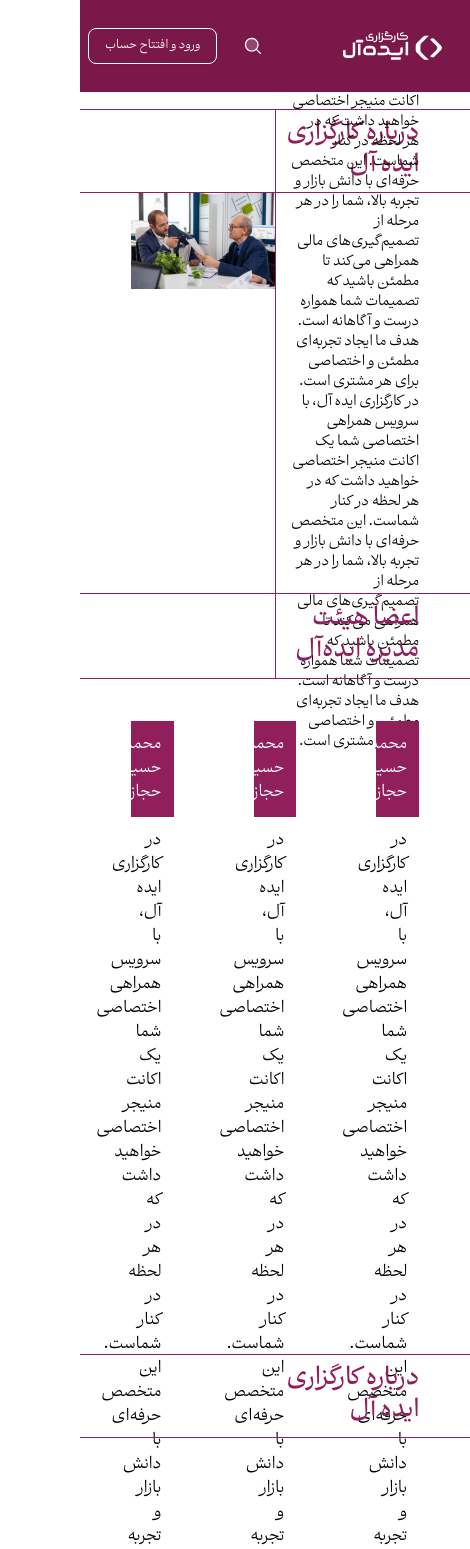
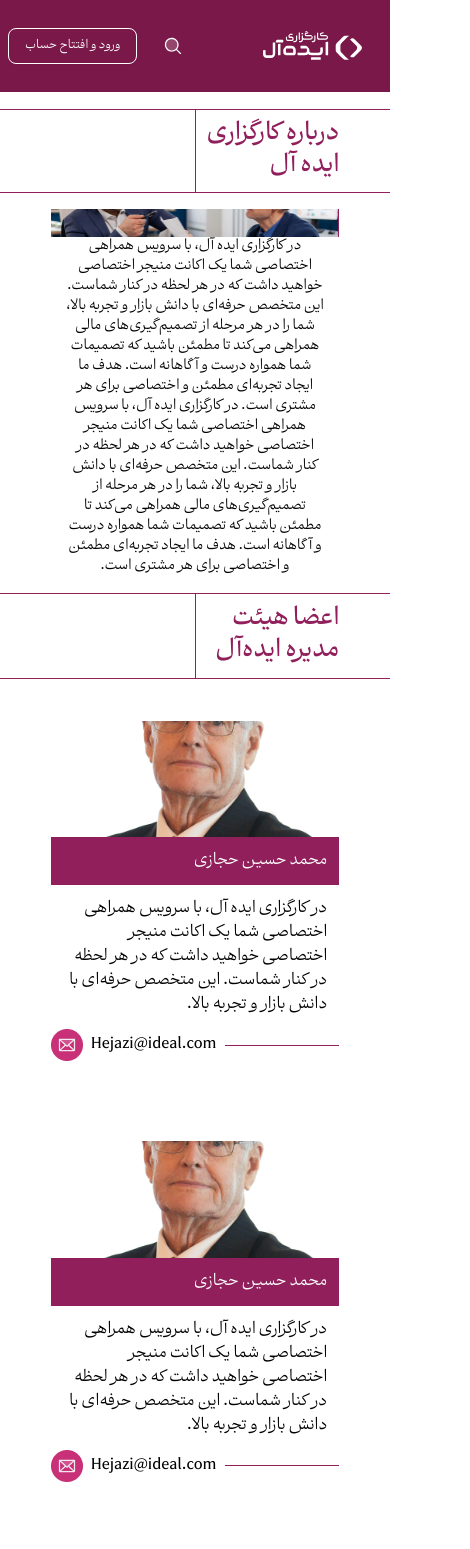
Before and after one commit to Taha-sabiri/IdealKooshaApp, a Next.js app: page /about-us in a window 390 px wide. Shown: the top 1549 px of the page, 470 px wide, since content can reach past the window. Built offline with nearby package versions, Linux system fonts and the light colour scheme.

Commit message:
responsive

```diff
--- a/src/app/(public)/about-us/page.tsx
+++ b/src/app/(public)/about-us/page.tsx
@@ -15,14 +15,14 @@
                 <div className=" h-full  flex w-full">
                 </div>
             </div>
-            <div className="text-2xl h-[47.5svh]  border-b border-koosha-pr flex justify-center items-center px-[13svw] ">
-                <div className="border-l border-koosha-pr h-full  flex w-full items-center ">
-                    <p className="text-sm w-[90%]">در کارگزاری ایده آل، با سرویس همراهی اختصاصی شما یک اکانت منیجر اختصاصی خواهید داشت که در هر لحظه در کنار شماست. این متخصص حرفه‌ای با دانش بازار و تجربه بالا، شما را در هر مرحله از تصمیم‌گیری‌های مالی همراهی می‌کند تا مطمئن باشید که تصمیمات شما همواره درست و آگاهانه است. هدف ما ایجاد تجربه‌ای مطمئن و اختصاصی برای هر مشتری است.
+            <div className="text-2xl h-[47.5svh] py-4 md:py-0 border-b border-koosha-pr flex  md:flex-row justify-center items-center px-[13svw] flex-col-reverse j  ">
+                <div className="border-none md:border-l border-koosha-pr h-full  flex w-full items-center justify-center ">
+                    <p className="text-sm w-[90%] text-center md:text-right  ">در کارگزاری ایده آل، با سرویس همراهی اختصاصی شما یک اکانت منیجر اختصاصی خواهید داشت که در هر لحظه در کنار شماست. این متخصص حرفه‌ای با دانش بازار و تجربه بالا، شما را در هر مرحله از تصمیم‌گیری‌های مالی همراهی می‌کند تا مطمئن باشید که تصمیمات شما همواره درست و آگاهانه است. هدف ما ایجاد تجربه‌ای مطمئن و اختصاصی برای هر مشتری است.
 
                         در کارگزاری ایده آل، با سرویس همراهی اختصاصی شما یک اکانت منیجر اختصاصی خواهید داشت که در هر لحظه در کنار شماست. این متخصص حرفه‌ای با دانش بازار و تجربه بالا، شما را در هر مرحله از تصمیم‌گیری‌های مالی همراهی می‌کند تا مطمئن باشید که تصمیمات شما همواره درست و آگاهانه است. هدف ما ایجاد تجربه‌ای مطمئن و اختصاصی برای هر مشتری است.</p>
                 </div>
-                <div className=" h-full  flex w-full">
-                    <Image src={about} alt="" className="w-auto h-fit" />
+                <div className=" h-full  flex w-full relative  border-r  border-koosha-pr" >
+                    <Image src={about} alt="" fill className="w-auto h-fit object-cover" />
                 </div>
             </div>
             <div className="text-2xl h-[10svh]   border-b border-koosha-pr flex justify-center items-center px-[13svw] ">
@@ -33,7 +33,7 @@
                 </div>
             </div>
 
-            <div className=" grid grid-cols-3 gap-20 px-[13svw] py-[5svh]  h-[80svh]">
+            <div className=" grid grid-cols-1 md:grid-cols-3 gap-20 px-[13svw] py-[5svh]  md:h-[80svh] h-[150svh]">
 
                 <div className="flex flex-col">
                     <div className=' w-full h-full  relative  '>
@@ -110,20 +110,20 @@
                 </div>
             </div>
 
-            <div className="  py-[20svh] border-b border-koosha-pr flex flex-col justify-center items-center px-[13svw] gap-6 ">
+            <div className="  py-[10svh] md:py-[20svh] border-b border-koosha-pr flex flex-col justify-center items-center px-[13svw] gap-6 ">
                 <p className="text-4xl text-koosha-pr font-black">آکادمی سرمایه‌گذاری ایده‌آل</p>
-                <p className="w-[40svw] text-center">
+                <p className="w:[95svw] md:w-[40svw] text-center">
                     در کارگزاری ایده آل، همراهی در تمام خدمات در نظر گرفته شده است. ما بر این باور هستیم که با ارایه آموزش‌های تخصصی بازار سرمایه و بورس به صورت رایگان از سطح مبتدی با حرفه‌ای شما را برای موفقیت در این بازار همراهی کنیم. برنامه‌های آموزشی ایده‌آل در سه مدل مختلف طراحی شده است. تقویم آموزش برخط روزانه و هفتگی، مقالات و تحلیل‌های تخصصی بازار سرمایه و ویدیو‌های آموزشی ضبط شده، از جمله همراهی ما برای آموزش شما است.
                 </p>
             </div>
 
-            <div className="  py-[20svh] bg-koosha-pr flex flex-col justify-center items-center px-[13svw] gap-6 ">
+            <div className=" text-center   py-[10svh] md:py-[20svh] bg-koosha-pr flex flex-col justify-center items-center px-[13svw] gap-6 ">
                 <p className="text-4xl text-white font-black">برای شروع سرمایه‌گذاری نیاز به مشاورین ایده‌آل دارید؟</p>
                 <div className="flex text-2xl text-white gap-2 items-center justify-center  ">
                     <p className="">چت آنلاین</p>
-                    <Image src={Phone} alt="" className="w-[2svw]" />
+                    <Image src={Phone} alt="" className="md:w-[2svw]" />
                     <p>۰۲۱۹۲۰۰۵۲۲۰</p>
-                    <Image src={Phone} alt="" className="w-[2svw]" />
+                    <Image src={Phone} alt="" className="md:w-[2svw]" />
 
                 </div>
             </div>
--- a/src/app/(public)/call-with-us/page.tsx
+++ b/src/app/(public)/call-with-us/page.tsx
@@ -19,26 +19,26 @@
             </div>
 
             <div className="  border-t border-b border-koosha-pr flex justify-center items-center px-[13svw]  ">
-                <div className=" h-full  flex w-full items-center flex-col gap-5  ">
-                    <div className="flex gap-2 items-center  justify-between w-[30svw]">
+                <div className=" h-full  flex w-full items-center flex-col gap-5 py-6  ">
+                    <div className="flex gap-2 items-center   justify-between w-[90svw] md:w-[30svw]">
                         <Image src={map} alt="" className="w-[2svw]" />
 
                         <p className="">خیابان ولیعصر، خیابان عباسپور (توانیر شمالی)، کوچه هومان، پلاک 2، طبقه اول</p>
 
                     </div>
-                    <div className="flex gap-2 items-center w-[30svw]">
+                    <div className="flex gap-2 items-center  w-[90svw] md:w-[30svw]">
                         <Image src={call} alt="" className="w-[2svw]" />
                         <div className="border-t border-koosha-pr w-full"></div>
                         <p className="">Hejazi@ideal.com</p>
 
                     </div>
-                    <div className="flex gap-2 items-center w-[30svw]">
+                    <div className="flex gap-2 items-center w-[90svw] md:w-[30svw]">
                         <Image src={call} alt="" className="w-[2svw]" />
                         <div className="border-t border-koosha-pr w-full "></div>
                         <p className=" w-fit text-nowrap">info@ideal-brokerage.ir</p>
 
                     </div>
-                    <div className="flex gap-2 items-center w-[30svw]">
+                    <div className="flex gap-2 items-center  w-[90svw] md:w-[30svw]">
                         <p className=" w-fit text-nowrap">ایده‌آل را در فضای مجازی دنبال کنید</p>
                         <div className="border-t border-koosha-pr w-full "></div>
 
@@ -48,7 +48,7 @@
 
                     </div>
                 </div>
-                <div className=" h-full flex w-full border-r border-koosha-pr">
+                <div className=" h-full  w-full border-r border-koosha-pr hidden md:flex" >
                     <iframe src="https://www.google.com/maps/embed?pb=!1m18!1m12!1m3!1d25915.602742138326!2d51.36842749950012!3d35.715141500024!2m3!1f0!2f0!3f0!3m2!1i1024!2i768!4f13.1!3m3!1m2!1s0x3f8e00491ff3dcd9%3A0xf0b3697c567024bc!2sTehran%2C%20Tehran%20Province%2C%20Iran!5e0!3m2!1sen!2sde!4v1754717414887!5m2!1sen!2sde" width="600" height="450" loading="lazy" ></iframe>
                 </div>
             </div>
@@ -59,7 +59,7 @@
                 <div className=" h-full  flex w-full">
                 </div>
             </div>
-            <div className="px-[20svw] py-[2svw] grid grid-cols-2 gap-4">
+            <div className="px-[20svw] py-[2svw] grid grid-cols-1 md:grid-cols-2 gap-4">
                 <div className="grid w-full items-center gap-3">
                     <Label htmlFor="name">نام</Label>
                     <Input type="name" id="name" placeholder="نام" />
@@ -68,22 +68,22 @@
                     <Label htmlFor="name">نام</Label>
                     <Input type="name" id="name" placeholder="نام" />
                 </div>
-                <div className="grid w-full items-center gap-3 col-span-2">
+                <div className="grid w-full items-center gap-3 md:col-span-2">
                     <Label htmlFor="name">آدرس ایمیل</Label>
                     <Input type="name" id="name" placeholder="آدرس ایمیل" />
                 </div>
-                <div className="grid w-full gap-3 col-span-2">
+                <div className="grid w-full gap-3 md:col-span-2">
                     <Label htmlFor="message">توضیحات</Label>
                     <Textarea placeholder="توضیحات" id="message" className="w-full" />
                 </div>
             </div>
             <div className="  py-[20svh] bg-koosha-pr flex flex-col justify-center items-center px-[13svw] gap-6 ">
-                <p className="text-4xl text-white font-black">برای شروع سرمایه‌گذاری نیاز به مشاورین ایده‌آل دارید؟</p>
+                <p className="text-[5svw] md:text-[2svw] text-center text-white font-black">برای شروع سرمایه‌گذاری نیاز به مشاورین ایده‌آل دارید؟</p>
                 <div className="flex text-2xl text-white gap-2 items-center justify-center  ">
                     <p className="">چت آنلاین</p>
-                    <Image src={Phone} alt="" className="w-[2svw]" />
+                    <Image src={Phone} alt="" className="md:w-[2svw]" />
                     <p>۰۲۱۹۲۰۰۵۲۲۰</p>
-                    <Image src={Phone} alt="" className="w-[2svw]" />
+                    <Image src={Phone} alt="" className="md:w-[2svw]" />
 
                 </div>
             </div>
```
